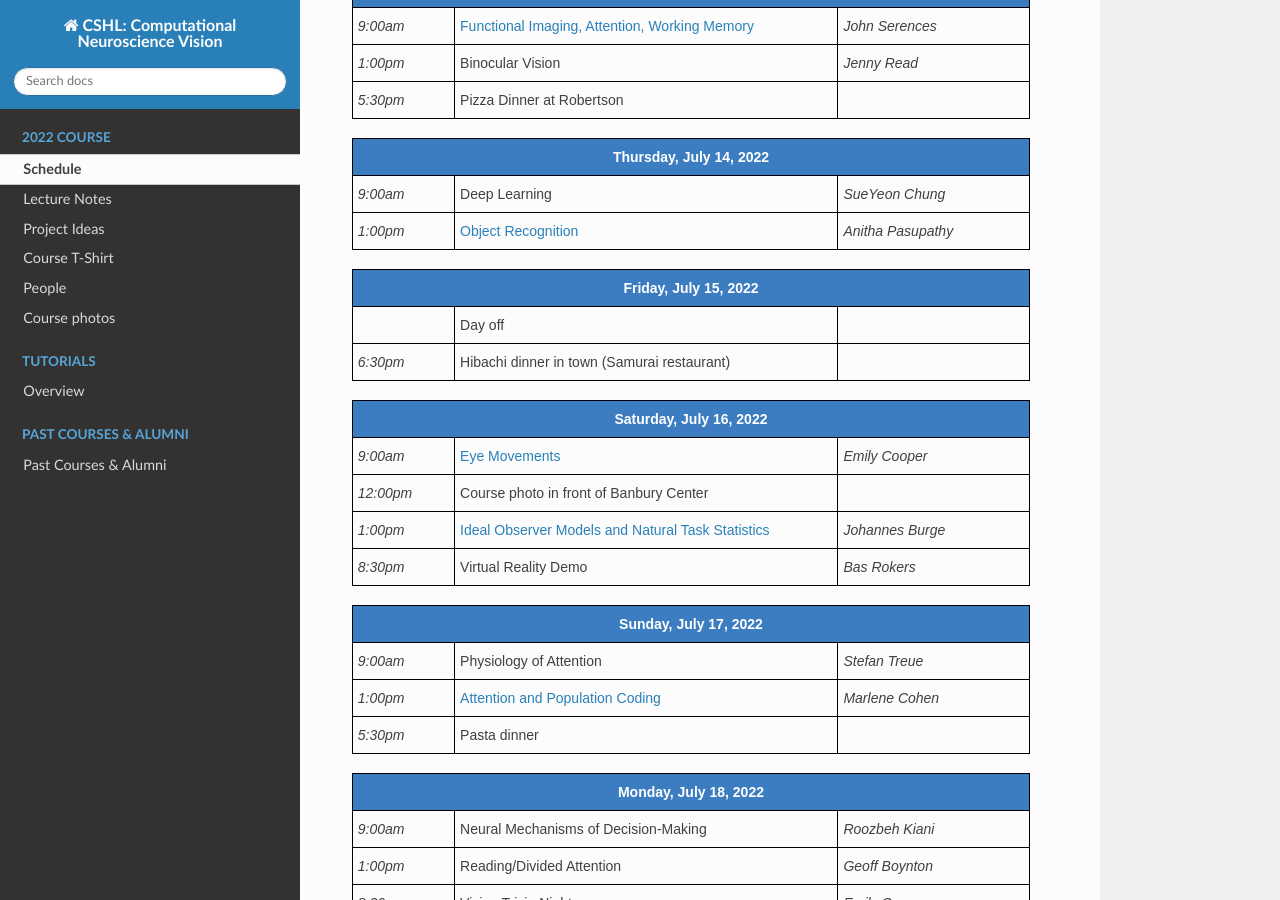
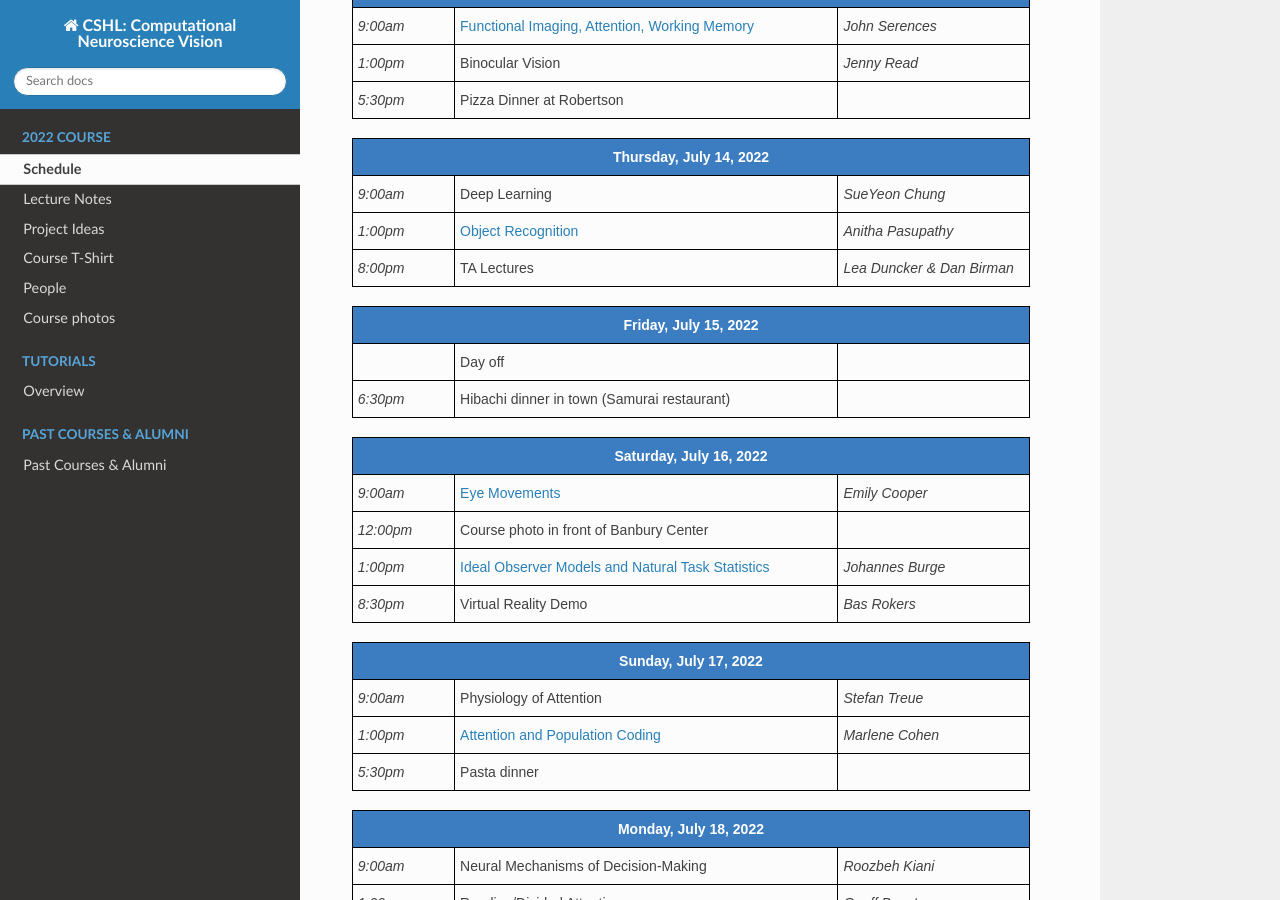
Before and after one commit to CSHL-comp-neuro-vision/website, a Sphinx documentation site: the page built from source/2022/schedule.md, in a window 1280 px wide and 900 px high, scrolled down 1198 px. Built offline with Sphinx 7.4.7 and the Read the Docs theme 2.0.0, drawn with Linux system fonts in a browser that asks for light colours.

Commit message:
Update schedule.md

```diff
--- a/source/2022/schedule.md
+++ b/source/2022/schedule.md
@@ -218,6 +218,11 @@
     <td class="tg-73oq"><a href="https://cshl-comp-neuro-vision.github.io/website/2022/lecture_notes.html#anitha-pasupathy">Object Recognition</a></td>
     <td class="tg-lmxn">Anitha Pasupathy</td>
   </tr>
+  <tr>
+    <td class="tg-left">8:00pm</td>
+    <td class="tg-73oq">TA Lectures</td>
+    <td class="tg-lmxn">Lea Duncker & Dan Birman</td>
+  </tr>
 </tbody>
 </table>
 
```
